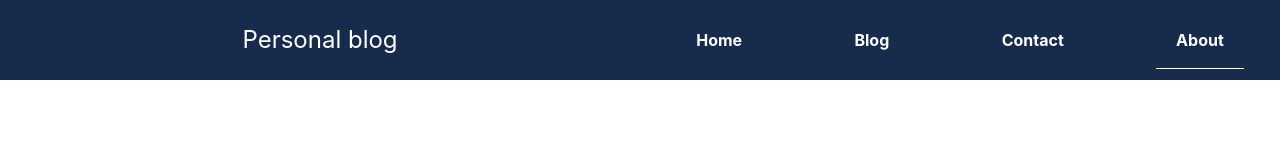
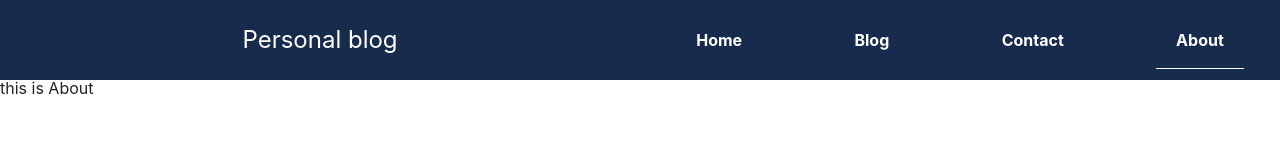
Before and after one commit to PouRiaBG/Personal-blog, a React (Create React App) app in the folder personal-blog/: page /about-us in a window 1280 px wide. Shown: the top 160 px of the page. Built offline with nearby package versions, Linux system fonts and the light colour scheme.

Commit message:
Added footer component

```diff
--- /dev/null
+++ b/personal-blog/src/components/Footer.tsx
@@ -0,0 +1,11 @@
+import React from 'react';
+import {FooterBlog} from '../styles/elements'
+
+const Footer = ()=>{
+    return (
+       <FooterBlog>
+            test
+       </FooterBlog>
+    )
+}
+export default Footer
--- a/personal-blog/src/components/Template.tsx
+++ b/personal-blog/src/components/Template.tsx
@@ -1,13 +1,15 @@
 import React from 'react';
 import GlobalStyle from '../styles/global'
 import Navigation from './Navigation'
+import Footer from './Footer';
 
-const Template = (props : any)=>{
+const Template = ({children}: any)=>{
     return(
         <>
             <GlobalStyle/>
             <Navigation/>
-                {props.children}
+                {children}
+            <Footer/>
         </>
     )
 }
--- a/personal-blog/src/pages/About.tsx
+++ b/personal-blog/src/pages/About.tsx
@@ -1,10 +1,10 @@
 import React from 'react';
-
+import { MainSection } from '../styles/elements'
 const About = ()=>{
     return (
-        <div>
+        <MainSection>
             this is About
-        </div>
+        </MainSection>
     )
 }
 
--- a/personal-blog/src/pages/Blog.tsx
+++ b/personal-blog/src/pages/Blog.tsx
@@ -1,10 +1,10 @@
 import React from 'react';
-
+import { MainSection } from '../styles/elements'
 const Blog = ()=>{
     return (
-        <div>
+        <MainSection>
             this is Blog
-        </div>
+        </MainSection>
     )
 }
 
--- a/personal-blog/src/pages/Contact.tsx
+++ b/personal-blog/src/pages/Contact.tsx
@@ -1,10 +1,10 @@
 import React from 'react';
-
+import { MainSection } from '../styles/elements'
 const Contact = ()=>{
     return (
-        <div>
+        <MainSection>
             this is contact us
-        </div>
+        </MainSection>
     )
 }
 
--- a/personal-blog/src/pages/Home.tsx
+++ b/personal-blog/src/pages/Home.tsx
@@ -1,10 +1,10 @@
 import React from 'react';
-
+import { MainSection } from '../styles/elements'
 const Home = ()=>{
     return (
-        <div>
+        <MainSection>
             this is hoem
-        </div>
+        </MainSection>
     )
 }
 
--- a/personal-blog/src/styles/elements.ts
+++ b/personal-blog/src/styles/elements.ts
@@ -3,7 +3,6 @@ import styled from 'styled-components';
 export const Navigation = styled.nav`
     width : 100vw;
     height : 80px;
-    position : fixed;
     background : #172b4d;
     display : flex ;
     color : white ;
@@ -36,3 +35,16 @@ export const H1 = styled.h1`
     color : white;
 
 `
+
+
+export const FooterBlog = styled.footer`
+    width : 100vw;
+    background-color : #f4f5f7;
+    height: 9rem;
+`
+
+
+export const MainSection = styled.section`
+    flex : 1
+
+`
--- a/personal-blog/src/styles/global.ts
+++ b/personal-blog/src/styles/global.ts
@@ -1,6 +1,8 @@
 import {createGlobalStyle} from 'styled-components'
 
 export default createGlobalStyle`
+
+
         html, body, div, span, applet, object, iframe,
         h1, h2, h3, h4, h5, h6, p, blockquote, pre,
         a, abbr, acronym, address, big, cite, code,
@@ -25,6 +27,13 @@ export default createGlobalStyle`
             sans-serif;
             -webkit-font-smoothing: antialiased;
             -moz-osx-font-smoothing: grayscale;
+        }
+
+        #root{
+            display : flex;
+            width : 100vw;
+            height : 100vh;
+            flex-direction : column;
         }
 
         /* make sure to set some focus styles for accessibility */
```
